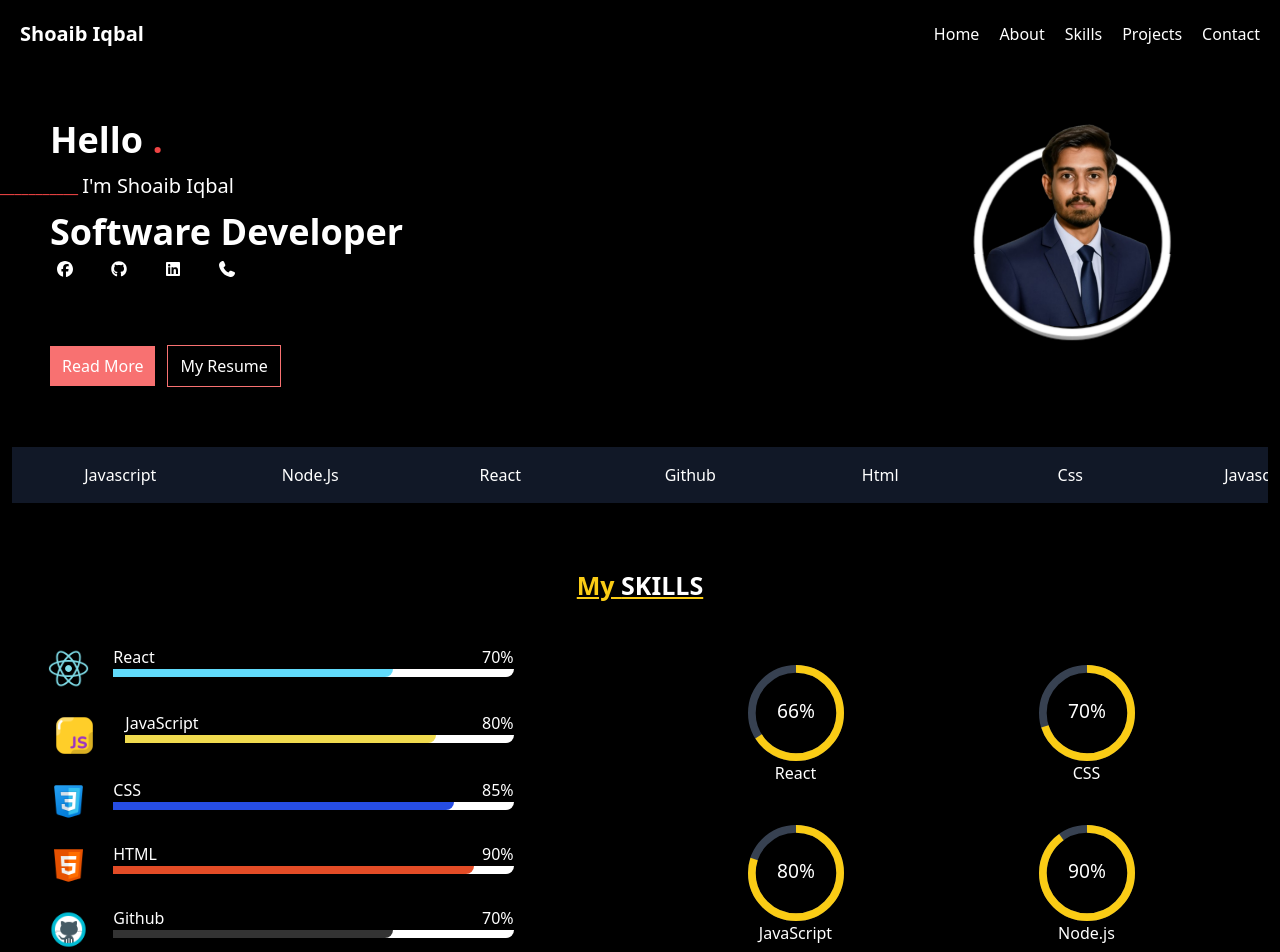
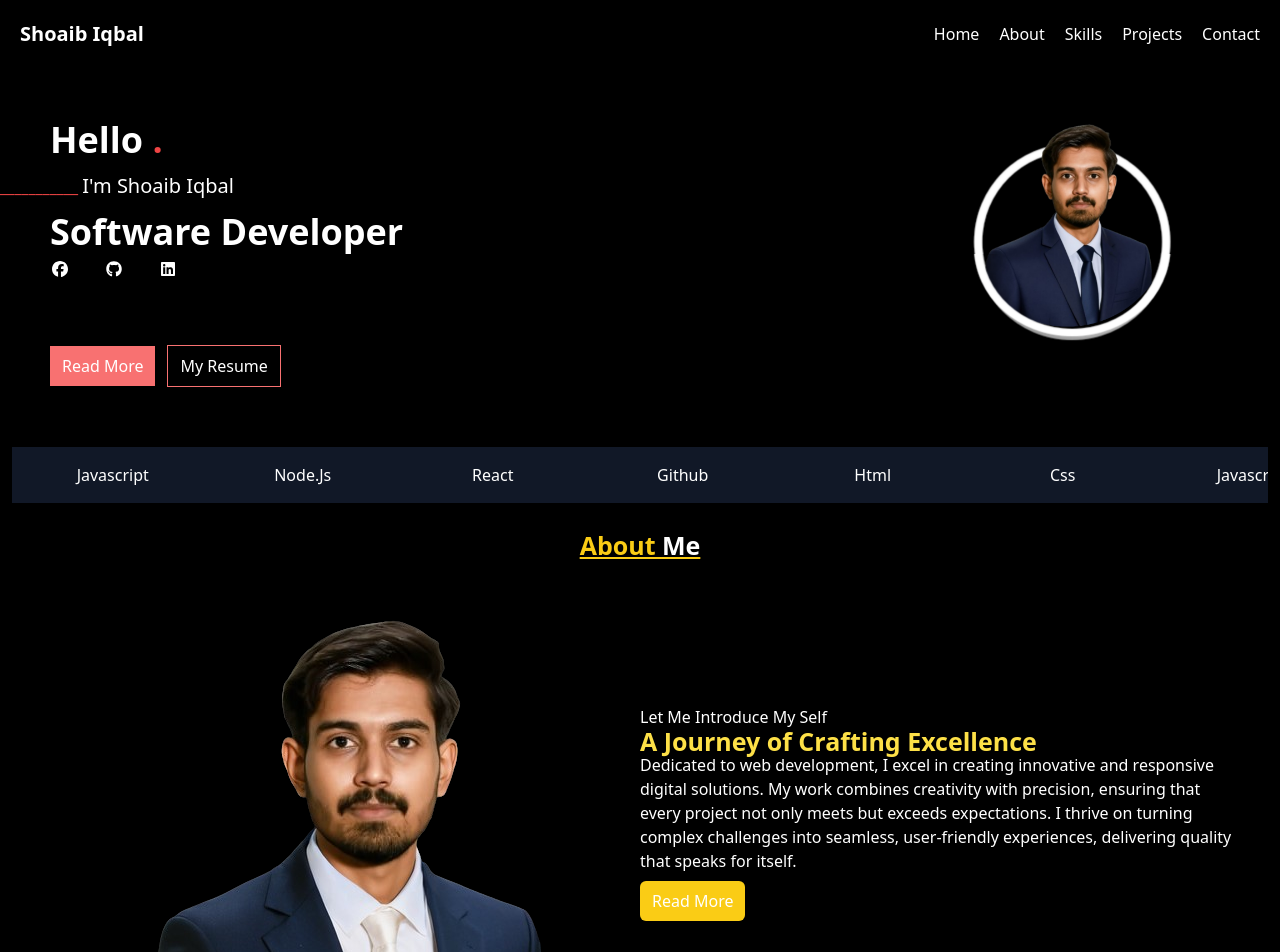
Before and after one commit to Shoaib2547-pexel/Portfolio-of-Shoaib-Iqbal, a React (Create React App) app: page / in a window 1280 px wide. Shown: the top 952 px of the page. Built offline with nearby package versions, Linux system fonts and the light colour scheme.

Commit message:
Done About

```diff
--- /dev/null
+++ b/src/Components/About.jsx
@@ -0,0 +1,25 @@
+import { motion } from 'motion/react'
+import profile from '../Images/profile2.png'
+import React from 'react'
+import { Link } from 'react-scroll'
+
+export default function About() {
+  return (
+
+    <div className='grid grid-cols-1 md:grid-cols-2  mt-6 m-3'>
+      <div className='order-2 md:order-1 flex items-center justify-center'>
+        <motion.img initial={{opacity:0, x:-40}} animate={{opacity:1,x:0}} transition={{duration:1 ,ease:'easeIn'}} src={profile} className='border-b-2 border-yellow-400 ' />
+      </div>
+      <motion.div initial={{ opacity: 0, x: 50 }} whileInView={{ opacity: 1, x: 0 }} viewport={{ once: true }} transition={{ duration: 1.5 }} className=' md:pt-[100px] pb-[20px] order-1 md:order-2  '>
+        <p className='text-white text-left font-thin'>Let Me Introduce My Self</p>
+        <h3 className='text-yellow-300 text-left text-[18px] md:text-[25px] md:leading-6 font-semibold'>
+          A Journey of Crafting Excellence
+        </h3>
+        <p className='text-white text-justify md:text-left font-light text-[10px] md:text-[16px]'>Dedicated to web development, I excel in creating innovative and responsive digital solutions. My work combines creativity with precision, ensuring that every project not only meets but exceeds expectations. I thrive on turning complex challenges into seamless, user-friendly experiences, delivering quality that speaks for itself.</p>
+
+        <button className='flex justify-start bg-yellow-400 px-[12px] py-[8px] rounded-md text-white ml-0 m-2 '><Link to='home' smooth={true} duration={500}>Read More</Link></button>
+      </motion.div>
+
+    </div>
+  )
+}
--- a/src/Components/Home.jsx
+++ b/src/Components/Home.jsx
@@ -3,6 +3,7 @@ import { motion } from 'motion/react'
 import { faFacebook, faGithub, faLinkedin, } from '@fortawesome/free-brands-svg-icons'
 import { FontAwesomeIcon } from '@fortawesome/react-fontawesome'
 import { faPhone } from '@fortawesome/free-solid-svg-icons'
+import { Link } from 'react-scroll'
 
 export function Home({ open }) {
 
@@ -17,7 +18,7 @@ export function Home({ open }) {
 
 
             {/* Icons  */}
-            <motion.div initial={{ opacity: 0.5, x: -45 }} whileInView={{ opacity: 1, x: 0 }} transition={{ duration: 1 }} className='flex items-center justify-start gap-6 py-1 ml-[50px]  '>
+            <motion.div initial={{ opacity: 0.5, x: -45 }} whileInView={{ opacity: 1, x: 0 }} transition={{ duration: 1 }} className='flex items-center justify-start md:gap-6 gap-4 py-1 ml-[45px]  '>
                 <motion.a className='h-[25px] w-[30px]  rounded-md flex items-center justify-center'
 
                     initial={{ backgroundColor: "transparent" }}
@@ -49,7 +50,7 @@ export function Home({ open }) {
                 </motion.a>
 
 
-                <motion.a className='h-[25px] w-[30px]  rounded-md md:flex items-center justify-center'
+                <motion.a className='h-[25px] w-[30px] block md:hidden rounded-md md:flex items-center justify-center'
 
                     initial={{ backgroundColor: "transparent" }}
                     whileHover={{ backgroundColor: "gray" }}
@@ -60,7 +61,7 @@ export function Home({ open }) {
             </motion.div>
 
             <div className='flex justify-start items-center gap-3 ml-[50px] mt-[60px]'>
-                <motion.button initial={{ opacity: 0.7, x: -20 }} whileInView={{ opacity: 1, x: 0 }} transition={{ duration: 0.9 }} whileHover={{ opacity: 0.7 }} className='bg-red-400 px-[12px] py-[8px] text-white '>Read More</motion.button>
+                <motion.button initial={{ opacity: 0.7, x: -20 }} whileInView={{ opacity: 1, x: 0 }} transition={{ duration: 0.9 }} whileHover={{ opacity: 0.7 }} className='bg-red-400 px-[12px] py-[8px] text-white '><Link to='about' smooth={true} duration={500}>Read More</Link></motion.button>
                 <motion.button initial={{ opacity: 0.7, x: -20 }} whileInView={{ opacity: 1, x: 0 }} transition={{ duration: 0.9 }} whileHover={{
                     backgroundColor: "#f87171",
                     color: "#000",
--- a/src/Components/NavBar.jsx
+++ b/src/Components/NavBar.jsx
@@ -5,7 +5,7 @@ import { motion } from "motion/react"
 export default function NavBar() {
     return (
         <nav >
-            <ul className='bg-black text-white p-5 flex md:justify-between justify-center items-center cursor-pointer '>
+            <ul className=' bg-black text-white p-5 flex md:justify-between justify-center items-center cursor-pointer '>
                 <li className='text-xl font-bold hidden md:block'>Shoaib Iqbal</li>
                 <div className='flex md:gap-5 gap-6'>
                     <motion.li whileHover={{opacity:0.5,scale:0.9}}><Link to='home' smooth={true} duration={500}>Home</Link></motion.li>
--- a/src/Components/ScrollSections.jsx
+++ b/src/Components/ScrollSections.jsx
@@ -6,7 +6,8 @@ import {Progressbar, Skills} from './Skills';
 import profilepic from '../Images/Shoaib.png'
 import Contact from './Contact';
 import Projects from './Projects';
-import skillPic from '../Images/skillss.png'
+import About from './About';
+
 
 
 
@@ -44,12 +45,14 @@ export default function ScrollSections() {
                 </div>
 
             </section>
-            <section id='about' className='bg-black p-3 '>
-
+            <section id='about' className='bg-black p-6 '>
+                <motion.h1 initial={{opacity:0, y:-20}} whileInView={{opacity:1, y:0}} viewport={{amount:0.4}} transition={{duration:1}} className='text-[25px] font-sans font-bold text-yellow-400 mb-10 underline decoration-yellow-400'>
+                About <span className='text-white'>Me</span> </motion.h1>
+                <About/>
             </section>
 
             <section id='skills' className=' bg-black px-6 py-[40px]'>
-                <motion.h1 initial={{opacity:0, y:-20}} whileInView={{opacity:1, y:0}} viewport={{amount:0.4}} transition={{duration:1}} className='text-[25px] font-sans font-bold text-yellow-400 mb-10 underline decoration-yellow-400'>My <span className='text-white'>SKILLS</span></motion.h1>
+                <motion.h1 initial={{opacity:0, y:-20}} whileInView={{opacity:1, y:0}} viewport={{amount:0.4}} transition={{duration:1}} className='text-[25px] font-sans font-bold text-yellow-400 mb-2 underline decoration-yellow-400'>My <span className='text-white'>SKILLS</span></motion.h1>
                 <div className='md:mx-6  grid grid-cols-1 md:grid-cols-2 gap-5 '>
                     <div>
                         <Skills />
@@ -58,11 +61,7 @@ export default function ScrollSections() {
                     <div className='p-5'>
                         <Progressbar/>
 
-                        {/* <motion.img src={skillPic} alt="" width={300} height={300}
-                            initial={{ rotateX: -90, opacity: 0 }} // start from top (rotated)
-                            whileInView={{ rotateX: 0, opacity: 1 }} // rotate to normal
-                            viewport={{ amount: 0.3 }} // when 30% visible
-                            transition={{ duration: 0.8, ease: "easeOut" }} /> */}
+
 
                     </div>
                 </div>
--- a/src/Components/Skills.jsx
+++ b/src/Components/Skills.jsx
@@ -1,4 +1,4 @@
-import React from 'react'
+import React, { useEffect, useState } from 'react'
 import { motion } from 'motion/react'
 import react from '../Images/react.png'
 import github from '../Images/github.png'
@@ -19,22 +19,22 @@ export function Skills() {
 
     return (
         <>
-            {skills.map((val, index) => {
+            {skills.map((Val, index) => {
                 return (
                     <div className='flex items-center justify-center gap-6 mb-4 md:w-[80%] w-[100%]  '>
                         <div>
-                            <img src={val.images} alt="" />
+                            <img src={Val.images} alt="" />
                         </div>
 
                         <div className='w-full'>
                             <div className='flex justify-between '>
-                                <h1 className='text-white'>{val.name}</h1>
-                                <p className='text-white'>{val.level}%</p>
+                                <h1 className='text-white'>{Val.name}</h1>
+                                <p className='text-white'>{Val.level}%</p>
                             </div>
 
 
                             <div key={index} className='w-full mb-4 h-2 bg-white rounded-br-lg flex items-center'>
-                                <motion.div initial={{ width: "0%", opacity: 0.5 }} whileInView={{ width: `${val.level}%`, opacity: 1 }} transition={{ duration: 1, ease: 'easeOut' }} className={` ${val.color} rounded-br-lg h-2 text-${val.color}`} style={{ width: `${val.level}%` }}>.</motion.div>
+                                <motion.div initial={{ width: "0%", opacity: 0.5 }} whileInView={{ width: `${Val.level}%`, opacity: 1 }} transition={{ duration: 1, ease: 'easeOut' }} className={` ${Val.color} rounded-br-lg h-2 text-${Val.color}`} style={{ width: `${Val.level}%` }}>.</motion.div>
                             </div>
                         </div>
 
@@ -56,9 +56,37 @@ export function Progressbar() {
     return (
         <div className='grid grid-cols-2  gap-10 '>
             {skill.map((val, index) => (
+
+                <AnimatePB Name={val.name} Val={val.value} />
+            ))}
+
+        </div>
+    )
+
+}
+
+function AnimatePB({ Val, Name }) {
+
+    let [progess, setcount] = useState(0);
+
+    useEffect(() => {
+        let start = 0
+
+        let step = () => {
+            start += 1
+            if (start <= Val) {
+                setcount(start)
+                requestAnimationFrame(step)
+            }
+        }
+
+        requestAnimationFrame(step)
+    }, [Val])
+
+    return (
         <div className='flex flex-col items-center'>
             <div className=' w-24 h-24'>
-                        <CircularProgressbar value={val.value} text={`${val.value}%`} styles={buildStyles({
+                <CircularProgressbar value={progess} text={`${Val}%`} styles={buildStyles({
                     pathColor: "#facc15", // yellow-400
                     textColor: "#fff",
                     trailColor: "#374151", // gray-700
@@ -70,14 +98,8 @@ export function Progressbar() {
                     strokeWidth={8} />
             </div>
             <span className='text-[#fff]'>
-                        {val.name}
+                {Name}
             </span>
         </div>
-
-
-            ))}
-
-        </div>
     )
-
 }
```
Also changed, not shown: src/Images/profile2.png (added). Lines whose indentation alone changed are shown as unchanged.
